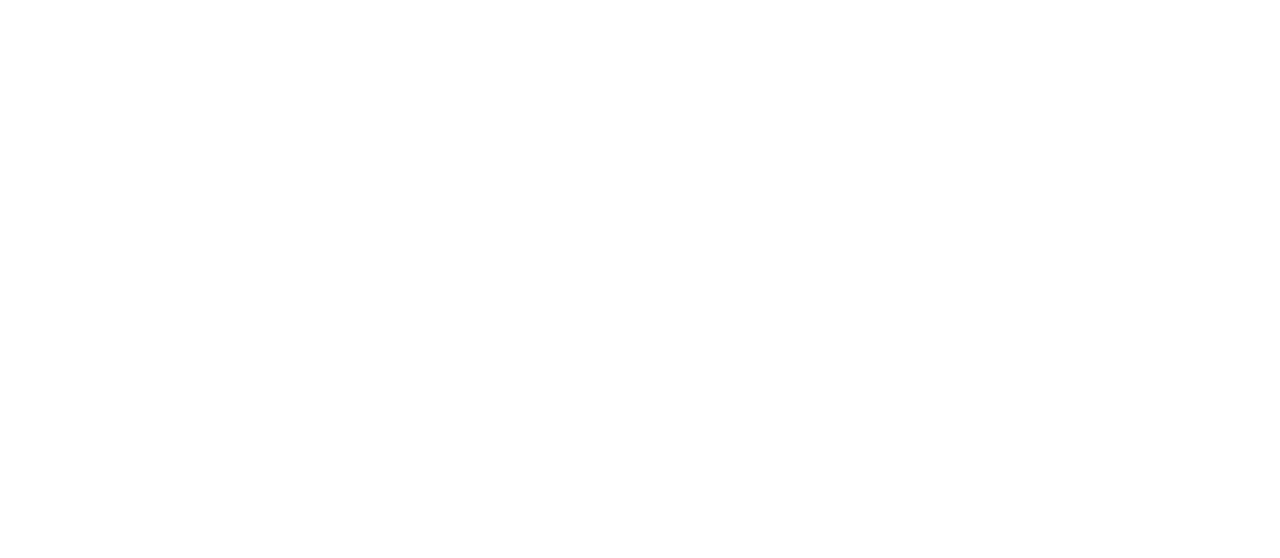
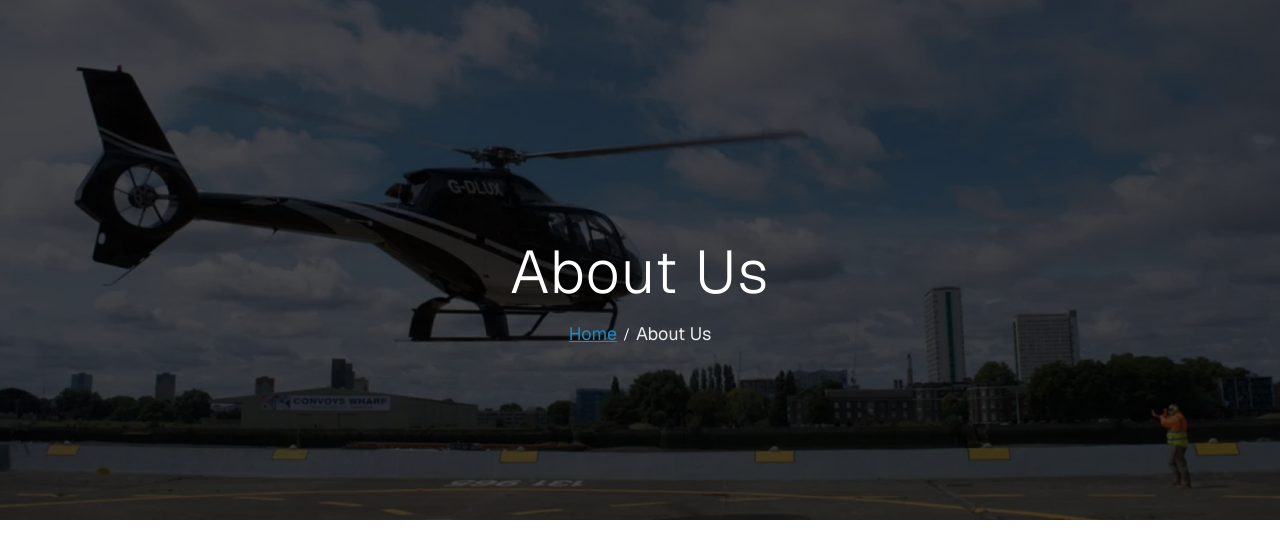
Before and after one commit to developers-xntric/Cranton, a Next.js app: page /about in a window 1280 px wide. Shown: the top 558 px of the page. Built offline with nearby package versions, Linux system fonts and the light colour scheme.

Commit message:
About Hero

```diff
--- a/app/about/page.tsx
+++ b/app/about/page.tsx
@@ -1,7 +1,16 @@
+import DynamicHero from "@/components/dynamic-hero";
+
 const About = () => {
     return (
         <div>
-
+            <DynamicHero
+                title={"About Us"}
+                breadcrumbs={[
+                    { label: "Home", href: "/" },
+                    { label: "About Us" },
+                ]}
+                backgroundImage={"/about/hero.png"}
+            />
         </div>
     )
 }
--- a/components/dynamic-hero.tsx
+++ b/components/dynamic-hero.tsx
@@ -42,17 +42,16 @@
             className="relative w-full h-110 md:h-130 2xl:h-162.5 bg-cover bg-center flex items-center justify-center overflow-hidden"
             style={{
                 backgroundImage: `url(${backgroundImage})`,
-
             }}
         >
             {/* Dark overlay */}
-            <div className="absolute inset-0 bg-black/60" />
+            {/* <div className="absolute inset-0 bg-black/60" /> */}
 
             {/* Centered Content */}
             <div className="relative z-10 flex flex-col items-center justify-center text-center gap-3 px-4 pt-16">
                 {/* Page Title */}
                 <h1
-                    className="text-white text-3xl lg:text-[55px] font-light tracking-wide text-balance"
+                    className="text-white text-3xl lg:text-[60px] font-light tracking-wide text-balance"
                     dangerouslySetInnerHTML={{ __html: title }}></h1>
 
                 {/* Shadcn Breadcrumb — styled white for dark background */}
@@ -64,13 +63,13 @@
                                 <span key={index} className="flex items-center gap-1.5">
                                     <BreadcrumbItem>
                                         {isLast ? (
-                                            <BreadcrumbPage className="text-white/90 text-[13px] md:text-base font-normal">
+                                            <BreadcrumbPage className="text-white/90 text-[13px] md:text-lg font-normal">
                                                 {crumb.label}
                                             </BreadcrumbPage>
                                         ) : (
                                             <BreadcrumbLink
                                                 href={crumb.href || "#"}
-                                                className="text-[#168DCA] underline text-[13px] md:text-base font-normal hover:text-white transition-colors duration-200"
+                                                className="text-[#168DCA] underline text-[13px] md:text-lg font-normal hover:text-white transition-colors duration-200"
                                             >
                                                 {crumb.label}
                                             </BreadcrumbLink>
--- a/components/ui/breadcrumb.tsx
+++ b/components/ui/breadcrumb.tsx
@@ -2,7 +2,7 @@
 import { Slot } from "radix-ui"
 
 import { cn } from "@/lib/utils"
-import { ChevronRightIcon, MoreHorizontalIcon } from "lucide-react"
+import { ChevronRightIcon, MoreHorizontalIcon, Slash } from "lucide-react"
 
 function Breadcrumb({ className, ...props }: React.ComponentProps<"nav">) {
   return (
@@ -83,7 +83,7 @@
       {...props}
     >
       {children ?? (
-        <ChevronRightIcon />
+        <p>/</p>
       )}
     </li>
   )
```
Also changed, not shown: public/about/hero.png (added).
